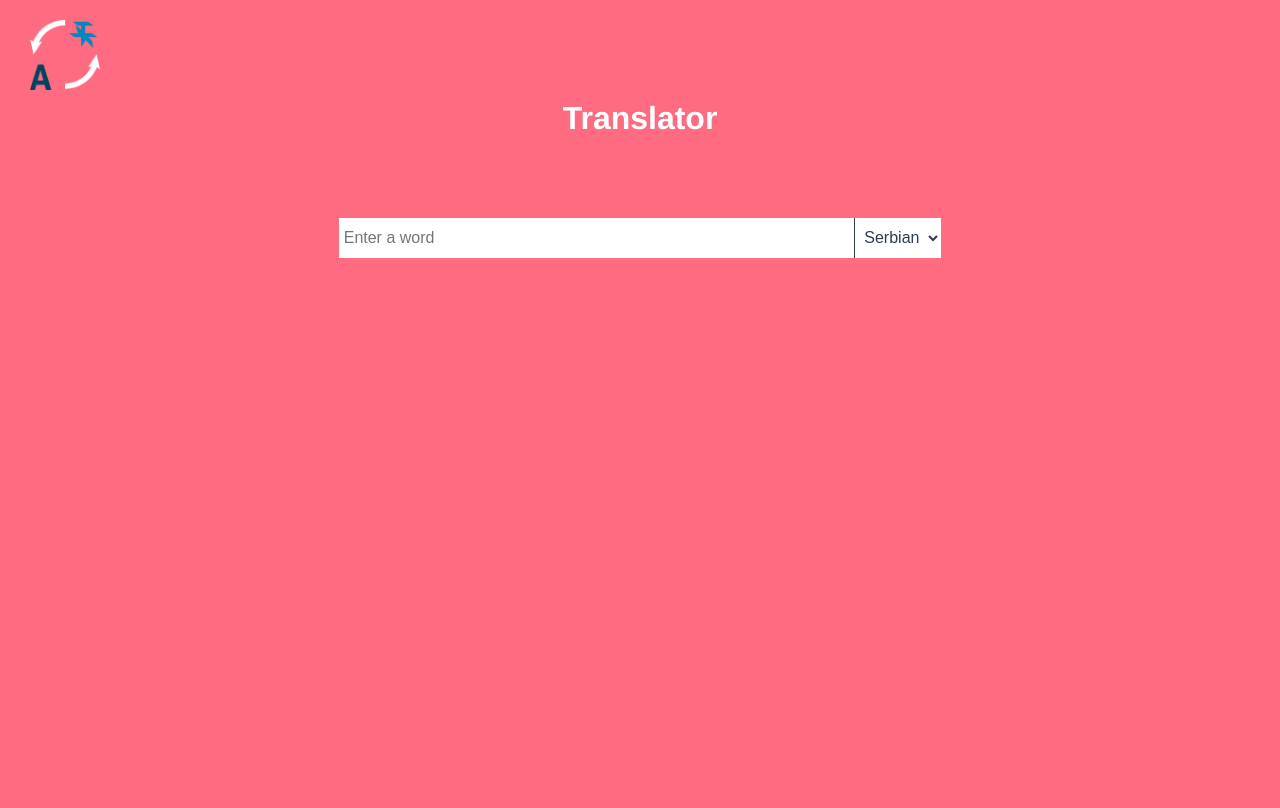
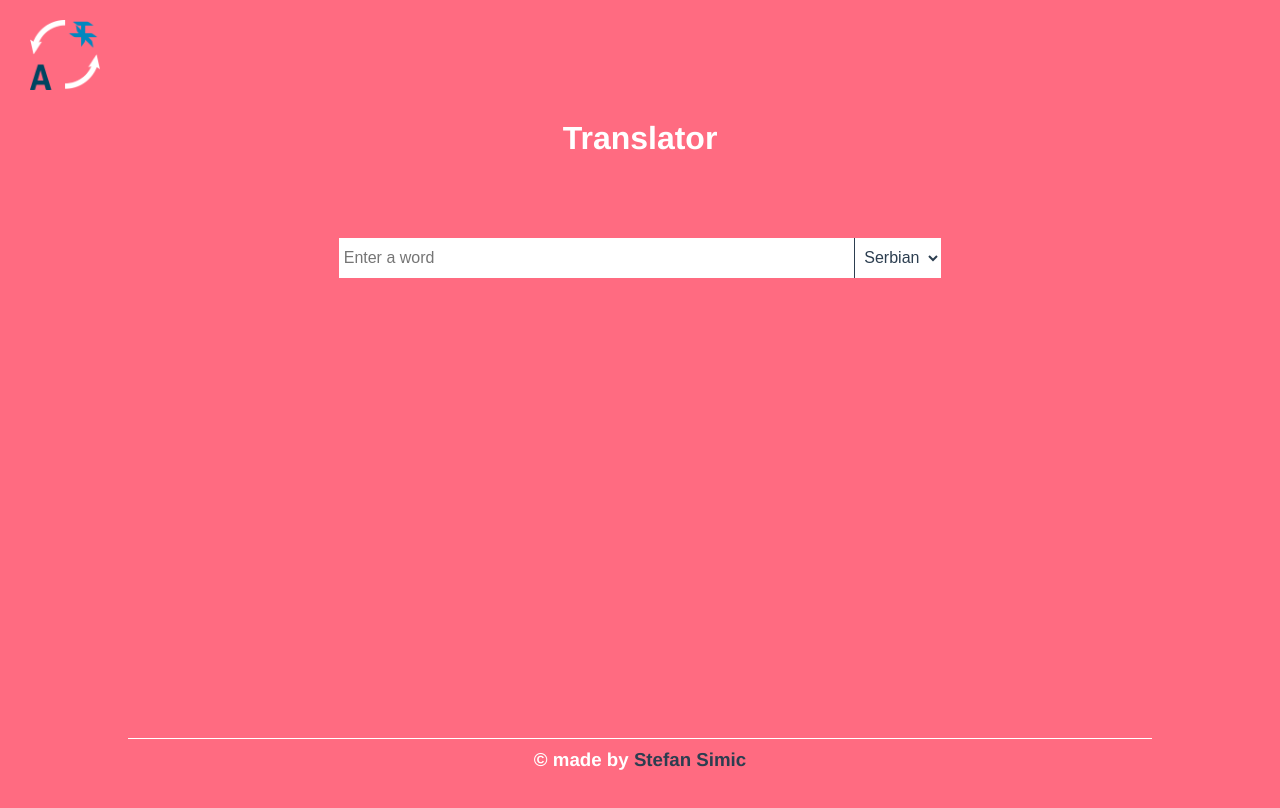
Before and after one commit to simmedia/Translator, a Vue app: page / in a window 1280 px wide. Shown: the top 808 px of the page. Built offline with nearby package versions, Linux system fonts and the light colour scheme; what vue-resource would draw is missing.

Commit message:
Footer added

```diff
--- a/src/App.vue
+++ b/src/App.vue
@@ -4,7 +4,9 @@
     <h1>Translator</h1>
     <TranslateForm @formSubmit="translateText" />
     <TranslateOutput v-if="translatedText" v-text="translatedText" />
-
+    <footer>
+      <h3> &copy; made by <a href="https://www.linkedin.com/in/simadurlan92/" target="_blank">Stefan Simic</a></h3>
+    </footer>
   </div>
 </template>
 
@@ -47,7 +49,7 @@ body {
   -moz-osx-font-smoothing: grayscale;
   text-align: center;
   color: #fff;
-  margin-top: 100px;
+  margin-top: 120px;
 }
 
 img {
@@ -56,10 +58,37 @@ img {
   left: 30px;
 }
 
+footer {
+  width: 80%;
+  position: absolute;
+  bottom: 0;
+  left: 50%;
+  transform: translateX(-50%);
+}
+
+footer h3 {
+  padding: 10px;
+  border-top: 1px solid #fff;
+  text-align: center;
+}
+
+footer a {
+  color: #2c3e50;
+  text-decoration: none;
+  transition: all .3s ease;
+}
+
+footer a:hover {
+  color: #fff;
+  border-bottom: 1px solid #fff;
+}
+
 @media(max-width: 600px) {
   img {
     width: 50px;
   }
 }
 
+
+
 </style>
--- a/src/components/TranslateForm.vue
+++ b/src/components/TranslateForm.vue
@@ -39,7 +39,7 @@ select {
   height: 40px;
   color: #2c3e50;
   border: none;
-  background: white;
+  background: #fff;
 }
 
 select:focus {
@@ -68,7 +68,7 @@ input[type="submit"] {
         display: block;
         border: none;
         width: 80%;
-        margin: 50px auto 20px auto;
+        margin: 60px auto 20px auto;
     }
 
 }
```
